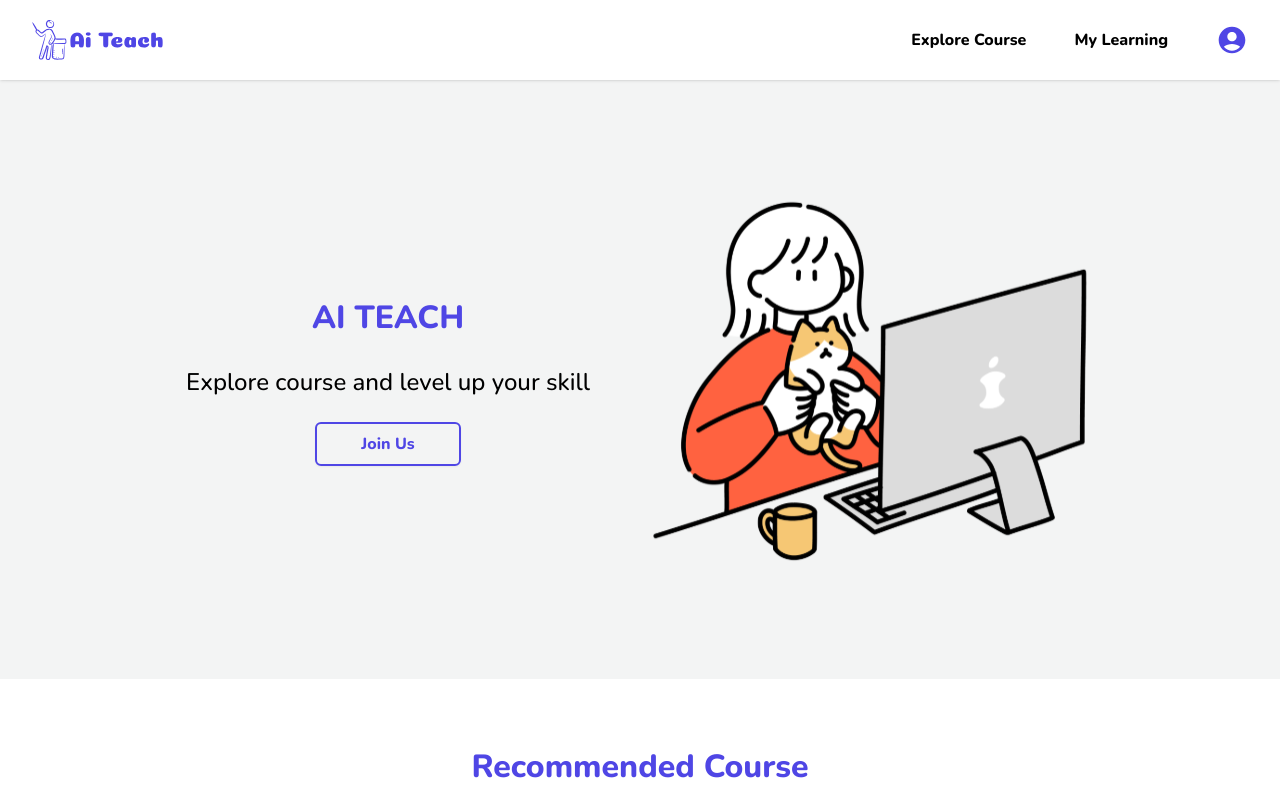
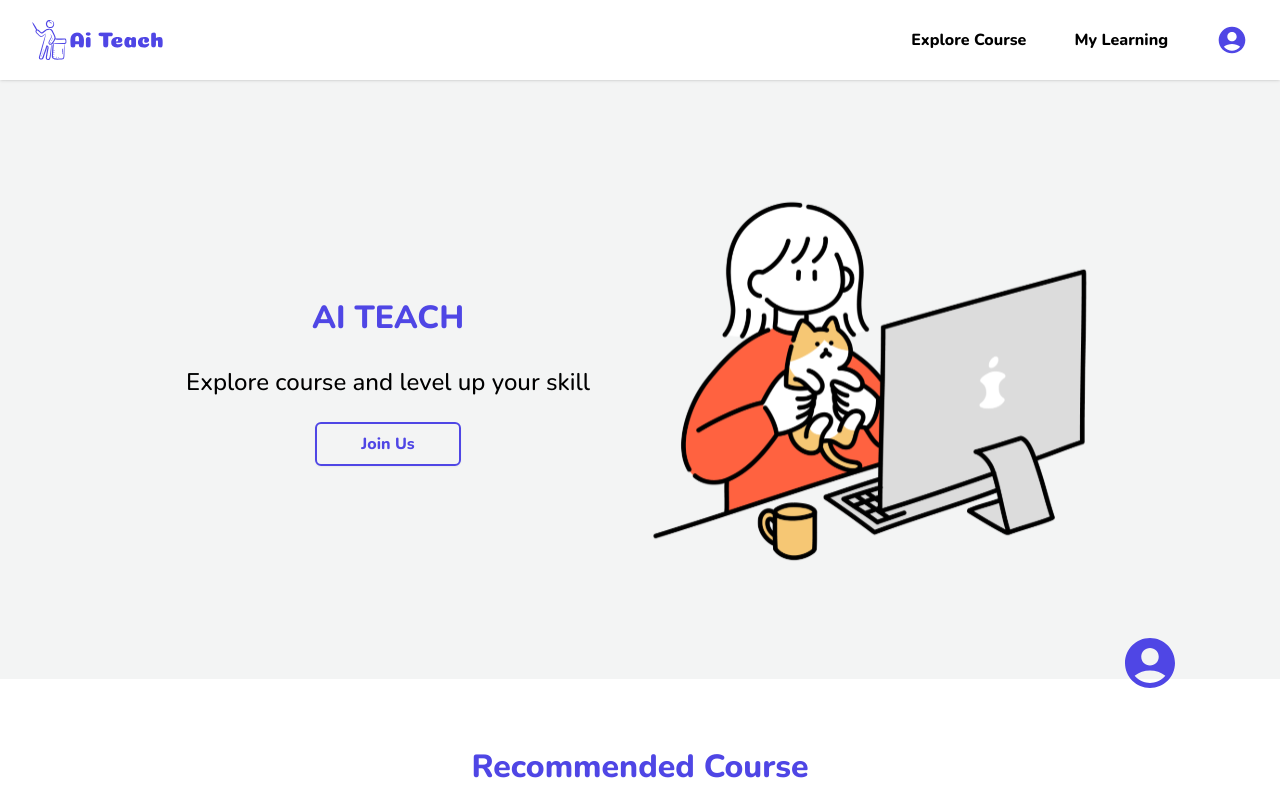
Before and after one commit to shadowbladk/ai-teach, a Next.js app: page / in a window 1280 px wide. Shown: the top 800 px of the page. Built offline with nearby package versions, Linux system fonts and the light colour scheme.

Commit message:
create chat modal

```diff
--- /dev/null
+++ b/src/components/Chat.tsx
@@ -0,0 +1,40 @@
+import { useState, useEffect } from "react"
+
+import Image from "next/image"
+
+import Profile from "@/assets/profile-icon.svg"
+import Close from "@/assets/close-chat.svg"
+import Search from "@/assets/close-chat.svg"
+
+import AIChatBox from "@/components/AIChatBox"
+import ChatBox from "@/components/ChatBox"
+
+const Chat = () => {
+  const [chat, setChat] = useState(false)
+
+  return (
+    <>
+      <div className="fixed z-20 bottom-[100px] right-[100px]">
+        <button onClick={() => setChat(!chat)}>
+          <Image className="w-[60px]" src={Profile} alt={"Profile"} />
+        </button>
+      </div>
+      <div
+        className={`bg-[#F3F4F4] shadow-md z-10 h-[650px] rounded-md w-[650px] ${
+          chat ? "fixed bottom-[180px] right-[100px]" : "hidden"
+        }`}
+      >
+        <div className="bg-white h-[60px] rounded-t-md flex flex-row items-center px-10">
+          <h3 className="grow text-xl font-semibold">AI Chat</h3>
+          <Image className="w-[16px]" src={Close} alt={"Close"} />
+        </div>
+        <div className="p-10 h-[495px] gap-5 flex flex-col overflow-y-scroll">
+          <AIChatBox AIText="Welcome to the Ai Teach! What can I help you with?" />
+        </div>
+        <ChatBox />
+        </div>
+    </>
+  )
+}
+
+export default Chat
--- a/src/pages/index.tsx
+++ b/src/pages/index.tsx
@@ -6,6 +6,7 @@ import Feedback from "@/assets/feedback.svg"
 import Quiz from "@/assets/quiz.svg"
 
 import Slider from "@/components/CourseSlider"
+import Chat from "@/components/Chat"
 import Navbar from "@/components/Navbar"
 import Footer from "@/components/Footer"
 
@@ -84,6 +85,7 @@ function Home() {
               </div>
             </div>
           </section>
+          <Chat />
         </div>
         <Footer />
       </div>
```
Also changed, not shown: src/assets/close-chat.svg (added).
